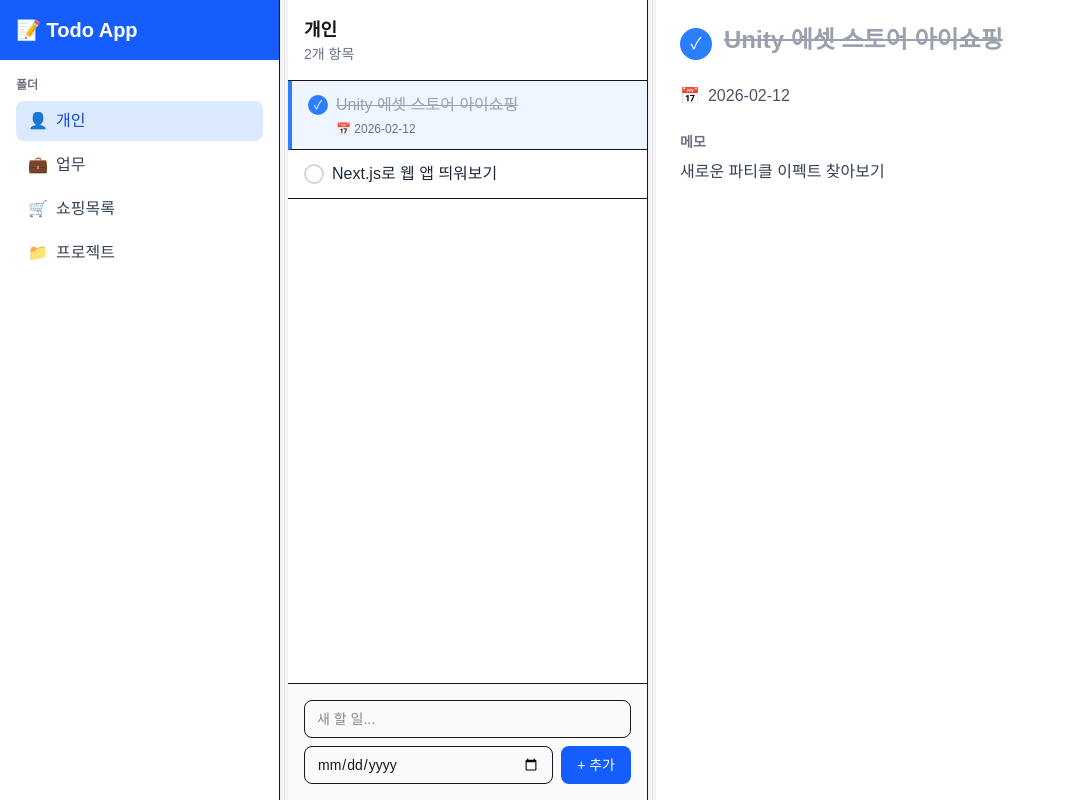
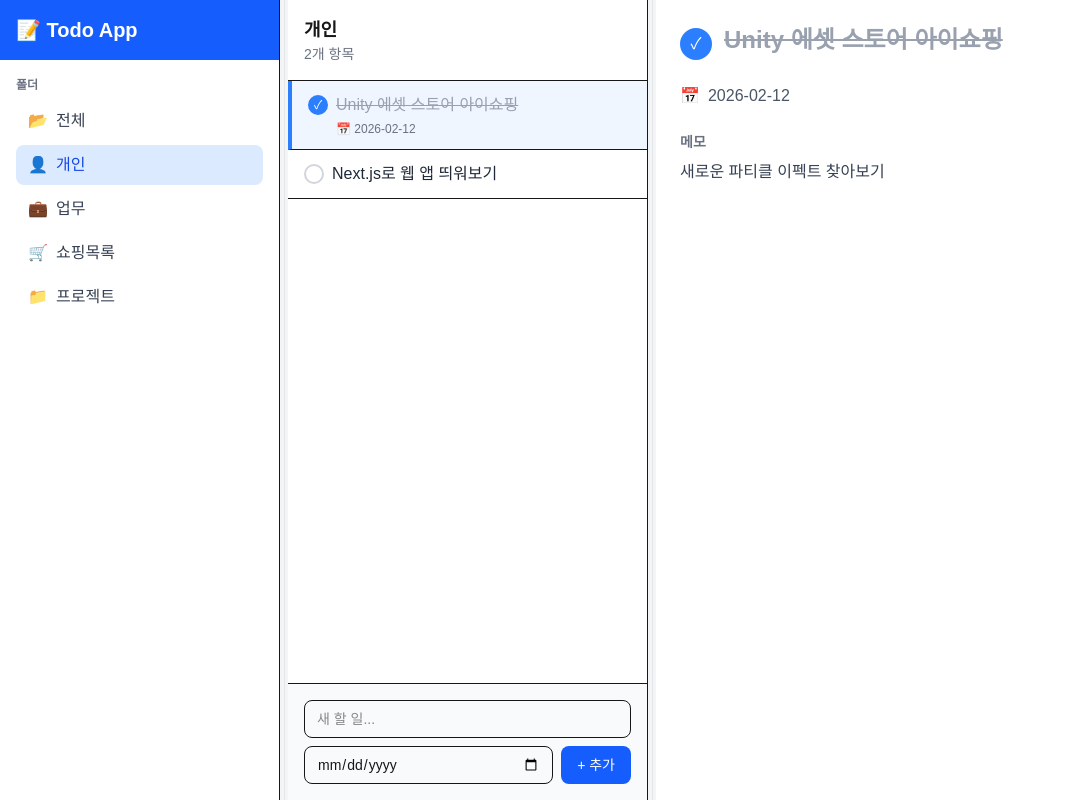
Before and after one commit to KwonSunwon/TaskDex, a Next.js app: page / in a window 1280 px wide. Shown: the whole page, without its empty margins (0-1066 px from the left). Built offline with nearby package versions, Linux system fonts and the light colour scheme.

Commit message:
Feat: 전체 항목을 볼 수 있는 볼더 추가

```diff
--- a/app/page.tsx
+++ b/app/page.tsx
@@ -1,7 +1,7 @@
 // src/app/page.tsx
 'use client';
 
-import { useCallback, useEffect, useRef, useState, type KeyboardEvent } from 'react';
+import { useCallback, useEffect, useRef, useState, useMemo, type KeyboardEvent } from 'react';
 
 // 타입 정의
 type Folder = {
@@ -165,6 +165,7 @@ export default function Home() {
 
   // 선택 상태
   const [selectedFolderId, setSelectedFolderId] = useState<number>(1);
+  const [lastRealFolderId, setLastRealFolderId] = useState<number>(1);
   const [selectedTodoId, setSelectedTodoId] = useState<number | null>(1);
 
   // 모바일 뷰 상태
@@ -175,9 +176,20 @@ export default function Home() {
   const [newDate, setNewDate] = useState('');
 
   // 선택된 폴더의 할 일 목록
-  const currentFolderTodos = todos.filter(todo => todo.folderId === selectedFolderId);
+  const currentFolderTodos = selectedFolderId === 0
+    ? todos
+    : todos.filter(todo => todo.folderId === selectedFolderId);
 
-  // 선택된 할 일
+  const selectedFolderName = selectedFolderId === 0
+    ? '전체'
+    : (folders.find(f => f.id === selectedFolderId)?.name ?? '');
+
+  const folderNameById = useMemo(() => {
+    const map: Record<number, string> = {};
+    for (const f of folders) map[f.id] = f.name;
+    return map;
+  }, [folders]);
+// 선택된 할 일
   const selectedTodo = todos.find(todo => todo.id === selectedTodoId);
 
   // 할 일 토글
@@ -193,7 +205,7 @@ export default function Home() {
 
     const newTodo: Todo = {
       id: Date.now(),
-      folderId: selectedFolderId,
+      folderId: selectedFolderId === 0 ? lastRealFolderId : selectedFolderId,
       title: newTitle,
       isDone: false,
       ...(newDate && { date: newDate }),
@@ -208,6 +220,7 @@ export default function Home() {
   // 폴더 선택
   const selectFolder = (folderId: number) => {
     setSelectedFolderId(folderId);
+    if (folderId !== 0) setLastRealFolderId(folderId);
     setSelectedTodoId(null);
     setMobileView('items');
   };
@@ -243,6 +256,20 @@ export default function Home() {
         <div className="p-4">
           <h2 className="text-xs font-semibold text-gray-500 uppercase mb-2">폴더</h2>
           <ul className="space-y-1">
+            <li>
+              <button
+                onClick={() => selectFolder(0)}
+                className={`
+                    w-full text-left px-3 py-2 rounded-lg flex items-center gap-2 transition cursor-pointer focus:outline-none focus-visible:ring-2 focus-visible:ring-blue-500
+                    ${selectedFolderId === 0
+                      ? 'bg-blue-100 text-blue-700 font-medium hover:bg-blue-200'
+                      : 'hover:bg-gray-100 text-gray-700'}
+                  `}
+              >
+                <span>📂</span>
+                <span>전체</span>
+              </button>
+            </li>
             {folders.map(folder => (
               <li key={folder.id}>
                 <button
@@ -287,14 +314,14 @@ export default function Home() {
             ←
           </button>
           <h2 className="font-bold text-lg">
-            {folders.find(f => f.id === selectedFolderId)?.name}
+            {selectedFolderName}
           </h2>
         </div>
 
         {/* 데스크톱 헤더 */}
         <div className="hidden md:block p-4 border-b">
           <h2 className="font-bold text-lg">
-            {folders.find(f => f.id === selectedFolderId)?.name}
+            {selectedFolderName}
           </h2>
           <p className="text-sm text-gray-500">{currentFolderTodos.length}개 항목</p>
         </div>
@@ -321,6 +348,9 @@ export default function Home() {
                     <div className="flex-1 min-w-0">
                       <p className={`font-medium ${todo.isDone ? 'line-through text-gray-400' : 'text-gray-800'}`}>
                         {todo.title}
+                        {selectedFolderId === 0 && (
+                          <span className="ml-2 text-xs px-2 py-0.5 rounded bg-gray-100 text-gray-600">📁 {folderNameById[todo.folderId] ?? '미지정'}</span>
+                        )}
                       </p>
                       {todo.date && (
                         <p className="text-xs text-gray-500 mt-1">📅 {todo.date}</p>
@@ -407,6 +437,9 @@ export default function Home() {
                   <h1 className={`text-2xl font-bold ${selectedTodo.isDone ? 'line-through text-gray-400' : 'text-gray-800'}`}>
                     {selectedTodo.title}
                   </h1>
+                  {selectedFolderId === 0 && (
+                    <p className="text-sm text-gray-500 mt-1"> 📁 {folderNameById[selectedTodo.folderId] ?? '미지정'}</p>
+                  )}
                 </div>
 
                 {/* 날짜 */}
```
